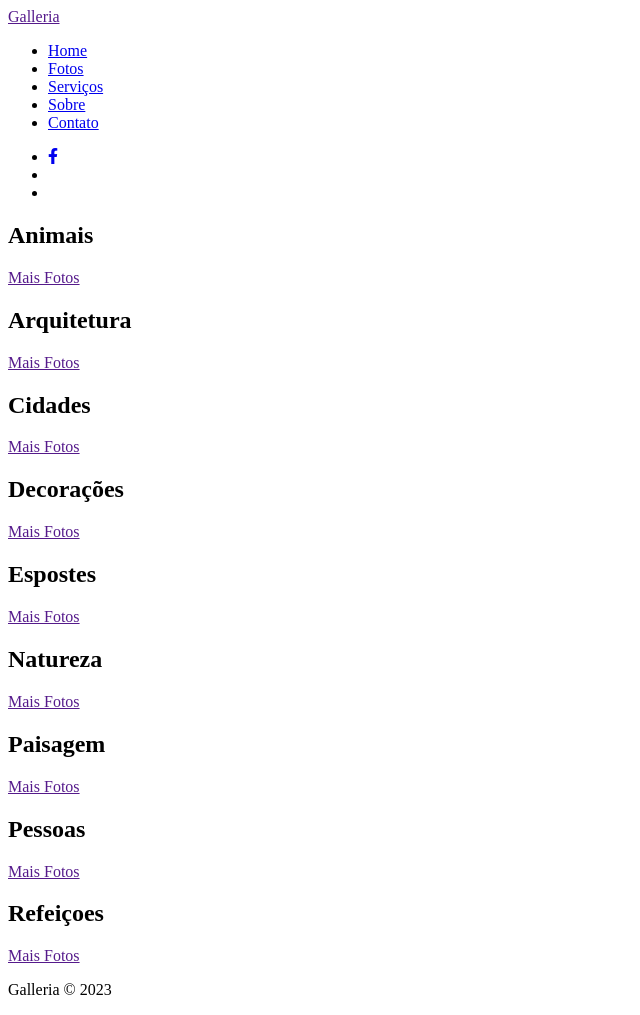
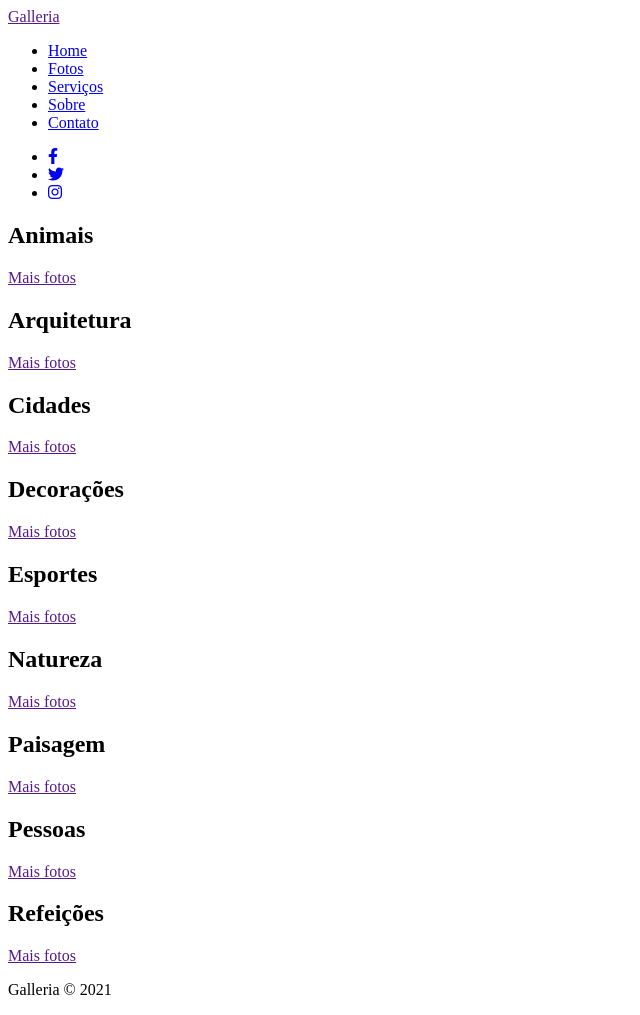
Before and after one commit to NashiCodes/Galeria, a plain HTML site: page index.html in a window 1280 px wide. Shown: the whole page, without its empty margins (0-640 px from the left). Drawn offline with Linux system fonts and the light colour scheme.

Commit message:
atualizando o html

```diff
--- a/index.html
+++ b/index.html
@@ -1,5 +1,5 @@
 <!DOCTYPE html>
-<html lang="pt-br">
+<html lang="en">
   <head>
     <meta charset="UTF-8" />
     <meta http-equiv="X-UA-Compatible" content="IE=edge" />
@@ -53,12 +53,12 @@
           </li>
           <li>
             <a href="#">
-              <i class="fab fa-twiter-f"></i>
+              <i class="fab fa-twitter"></i>
             </a>
           </li>
           <li>
             <a href="#">
-              <i class="fab fa-instagram-f"></i>
+              <i class="fab fa-instagram"></i>
             </a>
           </li>
         </ul>
@@ -68,52 +68,44 @@
       <div class="gallery">
         <div class="gallery-card" id="card-1">
           <h2 class="gallery-card-title">Animais</h2>
-            <a href="" class="gallery-card-btn">Mais Fotos</a>
+          <a href="" class="gallery-card-btn">Mais fotos</a>
         </div>
-      </div><div class="gallery">
         <div class="gallery-card" id="card-2">
           <h2 class="gallery-card-title">Arquitetura</h2>
-            <a href="" class="gallery-card-btn">Mais Fotos</a>
+          <a href="" class="gallery-card-btn">Mais fotos</a>
         </div>
-      </div><div class="gallery">
         <div class="gallery-card" id="card-3">
           <h2 class="gallery-card-title">Cidades</h2>
-            <a href="" class="gallery-card-btn">Mais Fotos</a>
+          <a href="" class="gallery-card-btn">Mais fotos</a>
         </div>
-      </div><div class="gallery">
         <div class="gallery-card" id="card-4">
           <h2 class="gallery-card-title">Decorações</h2>
-            <a href="" class="gallery-card-btn">Mais Fotos</a>
+          <a href="" class="gallery-card-btn">Mais fotos</a>
         </div>
-      </div><div class="gallery">
         <div class="gallery-card" id="card-5">
-            <h2 class="gallery-card-title">Espostes</h2>
-            <a href="" class="gallery-card-btn">Mais Fotos</a>
+          <h2 class="gallery-card-title">Esportes</h2>
+          <a href="" class="gallery-card-btn">Mais fotos</a>
         </div>
-      </div><div class="gallery">
         <div class="gallery-card" id="card-6">
           <h2 class="gallery-card-title">Natureza</h2>
-            <a href="" class="gallery-card-btn">Mais Fotos</a>
+          <a href="" class="gallery-card-btn">Mais fotos</a>
         </div>
-      </div><div class="gallery">
         <div class="gallery-card" id="card-7">
           <h2 class="gallery-card-title">Paisagem</h2>
-            <a href="" class="gallery-card-btn">Mais Fotos</a>
+          <a href="" class="gallery-card-btn">Mais fotos</a>
         </div>
-      </div><div class="gallery">
         <div class="gallery-card" id="card-8">
           <h2 class="gallery-card-title">Pessoas</h2>
-            <a href="" class="gallery-card-btn">Mais Fotos</a>
+          <a href="" class="gallery-card-btn">Mais fotos</a>
         </div>
-      </div><div class="gallery">
         <div class="gallery-card" id="card-9">
-            <h2 class="gallery-card-title">Refeiçoes</h2>
-            <a href="" class="gallery-card-btn">Mais Fotos</a>
+          <h2 class="gallery-card-title">Refeições</h2>
+          <a href="" class="gallery-card-btn">Mais fotos</a>
         </div>
       </div>
     </main>
     <footer>
-      <p><span>Galleria</span> &copy; 2023</p>
+      <p><span>Galleria</span> &copy; 2021</p>
     </footer>
   </body>
 </html>
```
Lines whose indentation alone changed are shown as unchanged.
